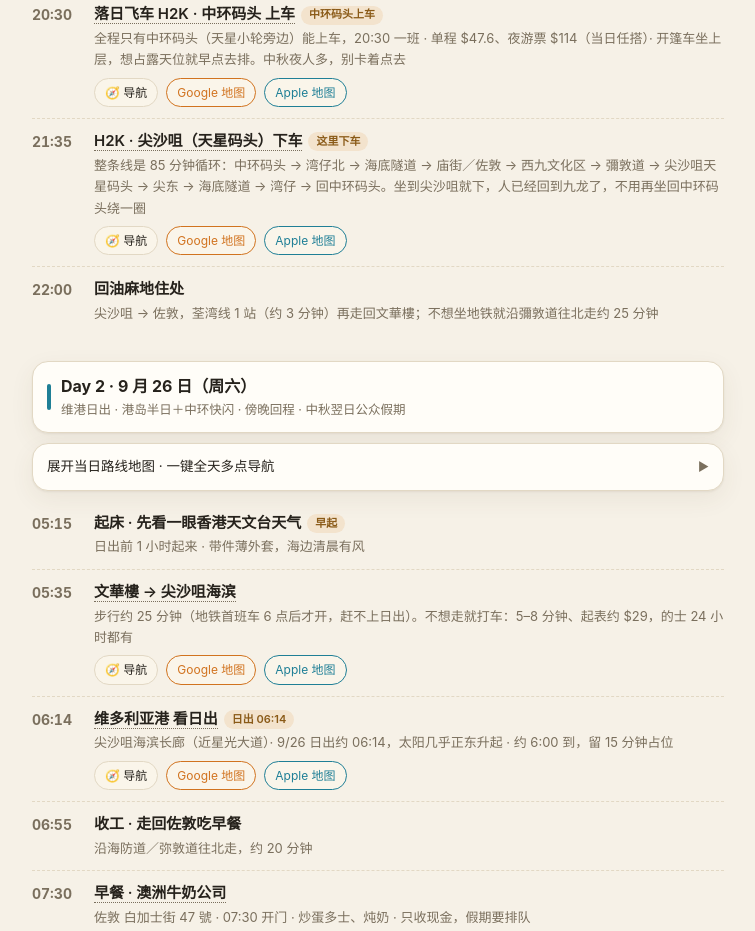
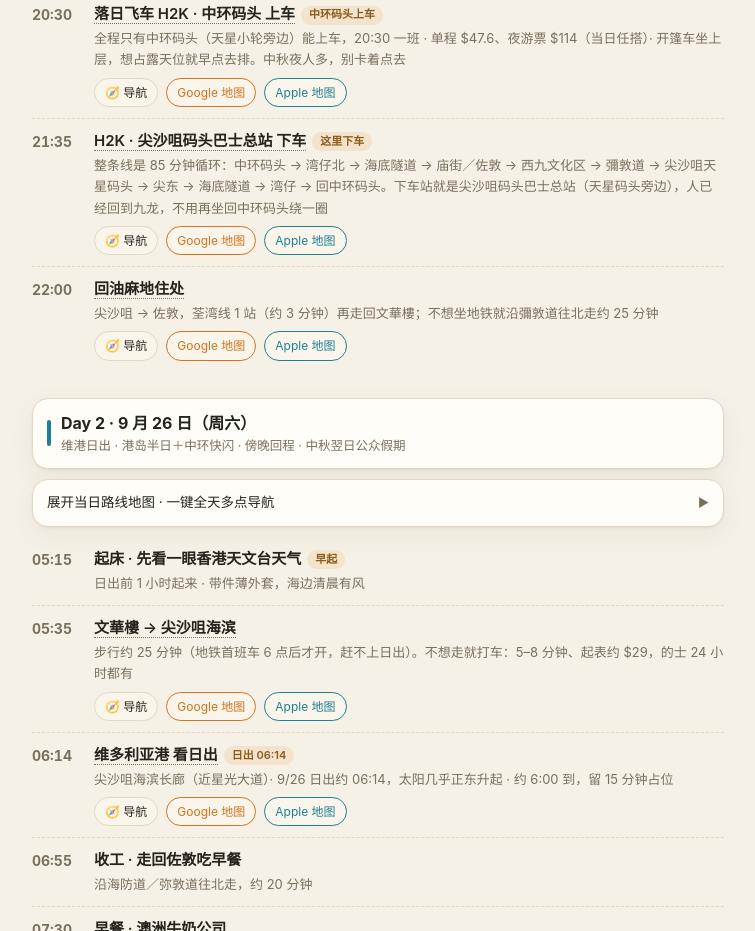
Before and after one commit to Funny-233/hk-trip, a plain HTML site: page public/index.html in a window 1280 px wide. Shown: the part 4254-5185 px from the top of the page, without its empty margins (262-1017 px from the left). Drawn offline with Linux system fonts and the light colour scheme.

Commit message:
落日飞车：标注上车/下车点，行程加尖沙咀码头巴士总站下车站

```diff
--- a/public/index.html
+++ b/public/index.html
@@ -285,6 +285,7 @@
   hkccl:   {name:'香港文化中心露天广场',   lat:22.29360,lng:114.16990,addr:'九龙 尖沙咀 梳士巴利道 香港文化中心外（天星码头旁）'},
   avstar:  {name:'尖沙咀海滨长廊（星光大道）',lat:22.29380,lng:114.17420,addr:'九龙 尖沙咀 海滨长廊 近星光大道'},
   sasa:    {name:'莎莎 Sasa（尖沙咀亞士厘道店）',lat:22.29795,lng:114.17047,addr:'九龙 尖沙咀 亞士厘道 Ashley Road'},
+  tstbus:  {name:'尖沙咀码头巴士总站（落日飞车下车点）',lat:22.29354,lng:114.16799,addr:'九龙 尖沙咀 梳士巴利道 尖沙咀码头巴士总站（天星码头旁）'},
   stpop:   {name:'怪奇物语快闪店',         lat:22.28315,lng:114.15670,addr:'香港岛 中环 德辅道中 39 号 皇后商业中心 G/F'},
   ausdairy:{name:'澳洲牛奶公司',           lat:22.30470,lng:114.17150,addr:'九龙 佐敦 白加士街 47 號'},
   cenpier: {name:'中环天星码头',           lat:22.28704,lng:114.16119,addr:'香港岛 中环 民光街'},
@@ -312,8 +313,8 @@
  {t:'2026-09-25T18:45:00+08:00',x:'中秋花灯 · 香港文化中心露天广场',n:'就在天星码头旁边，免费 · 亮灯 6:30pm–11pm（9/24–27 延长到凌晨 12 点）· 看完转身就坐天星小轮',p:'hkccl',b:'免费'},
  {t:'2026-09-25T20:00:00+08:00',x:'天星小轮 过海',n:'尖沙咀 → 中环，约 8 分钟，下船就是摩天轮和中环天星码头',p:'tstpier'},
  {t:'2026-09-25T20:30:00+08:00',x:'落日飞车 H2K · 中环码头 上车',n:'全程只有中环码头（天星小轮旁边）能上车，20:30 一班 · 单程 $47.6、夜游票 $114（当日任搭）· 开篷车坐上层，想占露天位就早点去排。中秋夜人多，别卡着点去',p:'cenpier',b:'中环码头上车'},
- {t:'2026-09-25T21:35:00+08:00',x:'H2K · 尖沙咀（天星码头）下车',n:'整条线是 85 分钟循环：中环码头 → 湾仔北 → 海底隧道 → 庙街／佐敦 → 西九文化区 → 彌敦道 → 尖沙咀天星码头 → 尖东 → 海底隧道 → 湾仔 → 回中环码头。坐到尖沙咀就下，人已经回到九龙了，不用再坐回中环码头绕一圈',p:'tstpier',b:'这里下车'},
- {t:'2026-09-25T22:00:00+08:00',x:'回油麻地住处',n:'尖沙咀 → 佐敦，荃湾线 1 站（约 3 分钟）再走回文華樓；不想坐地铁就沿彌敦道往北走约 25 分钟'}
+ {t:'2026-09-25T21:35:00+08:00',x:'H2K · 尖沙咀码头巴士总站 下车',n:'整条线是 85 分钟循环：中环码头 → 湾仔北 → 海底隧道 → 庙街／佐敦 → 西九文化区 → 彌敦道 → 尖沙咀天星码头 → 尖东 → 海底隧道 → 湾仔 → 回中环码头。下车站就是尖沙咀码头巴士总站（天星码头旁边），人已经回到九龙，不用再坐回中环码头绕一圈',p:'tstbus',b:'这里下车'},
+ {t:'2026-09-25T22:00:00+08:00',x:'回油麻地住处',n:'尖沙咀 → 佐敦，荃湾线 1 站（约 3 分钟）再走回文華樓；不想坐地铁就沿彌敦道往北走约 25 分钟',p:'home'}
 ];
 
 const D2=[
@@ -705,7 +706,7 @@
 drawMap('map2',[{k:['home','avstar','ausdairy','austin','hkpark','wheel','stpop','kt'],c:'--d2'},{k:['kt','austin','westkln'],c:'--d2',dash:true}],
   [{k:'avstar',n:'☀',l:'维港日出',c:'--d2'},{k:'stpop',n:'闪',l:'怪奇物语快闪',c:'--d2'},{k:'hkpark',n:'1',l:'香港公园',c:'--d2'},{k:'wheel',n:'2',l:'摩天轮',c:'--d2'},{k:'kt',n:'3',l:'坚尼地城',c:'--d2'},
    {k:'austin',n:'▣'},{k:'home',n:'⌂',l:'住宿（退房）'},{k:'westkln',n:'铁',l:'西九龙站'}]);
-const D1K=['westkln','austin','simcity','waso','kpark','sasa','home','ymtps','tstpier','cenpier','tstpier'];
+const D1K=['westkln','austin','simcity','waso','kpark','sasa','home','ymtps','tstpier','cenpier','tstbus'];
 const D2K=['home','avstar','ausdairy','austin','hkpark','wheel','stpop','kt','westkln'];
 document.getElementById('navD1').href=gLink(D1K);
 document.getElementById('navD2').href=gLink(D2K);
```
